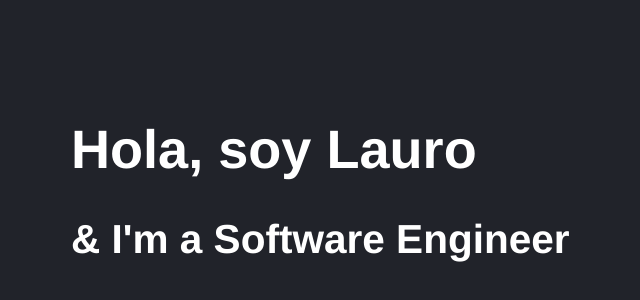
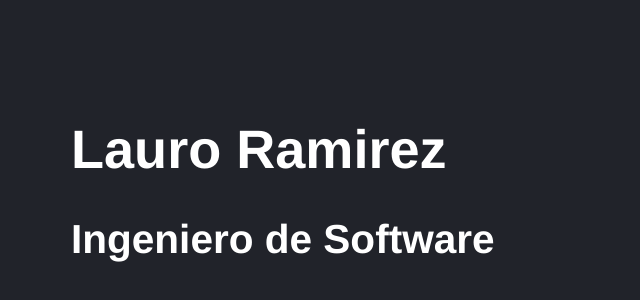
Before and after one commit to ImSuperSir/LearningReactVite, a React (Vite) app: page / in a window 1280 px wide. Shown: the part 66-366 px from the top of the page, without its empty margins (77-717 px from the left). Built offline with nearby package versions, Linux system fonts and the light colour scheme.

Commit message:
MyFirstApp - props

```diff
--- a/package.json
+++ b/package.json
@@ -10,6 +10,7 @@
     "preview": "vite preview"
   },
   "dependencies": {
+    "prop-types": "^15.8.1",
     "react": "^18.2.0",
     "react-dom": "^18.2.0"
   },
--- a/src/MyFirstApp.jsx
+++ b/src/MyFirstApp.jsx
@@ -1,4 +1,11 @@
 //Esta es mi primera aplicacion
+
+
+//esto hay que instalarlo manualmente
+//yarn add prop-types  <- esta es la forma de instalarlo desde la terminal
+//Esto me sirve para definir el tipo de las propiedades
+import PropTypes from "prop-types";
+
 
 const GetUserName = () =>
 {
@@ -18,8 +25,12 @@ const getSumaNumeros = (a, b) =>
 // </>
 // );
 
-export const MyFirstApp = ({title="Hola, soy Lauro Ramirez", subtitle="subtitulo"}) =>
+export const MyFirstApp = ({ title, subtitle = "subtitulo" }) =>
 {
+  if (!title)
+  {
+    throw new Error('El titulo es absolutamente necesario.');
+  }
   // const lValor = GetUserName();
   return (
     <>
@@ -31,3 +42,24 @@ export const MyFirstApp = ({title="Hola, soy Lauro Ramirez", subtitle="subtitulo
     </>
   )
 }
+
+
+
+/*
+las definiciones de props, no se pueden
+tenerse antes de la definición de los componentes
+
+*/
+MyFirstApp.propTypes = {
+  title: PropTypes.string.isRequired,
+  subtitle: PropTypes.string.isRequired
+}
+
+
+/*
+Los default props se cargan antes que los propTypes, por eso no manda error si no
+se envian desde la página */
+MyFirstApp.defaultProps = {
+  subtitle: "Ingeniero de Software",
+  title: "Lauro Ramirez",
+}
--- a/src/main.jsx
+++ b/src/main.jsx
@@ -11,6 +11,7 @@ import './styles.css'
 
 ReactDOM.createRoot(document.getElementById('root')).render(
   <React.StrictMode>
-    <MyFirstApp title='Hola, soy Lauro' subtitle="& I'm a Software Engineer"/>
+    {/* <MyFirstApp  title="Software Engineer" subtitle="Lauro Ramirez H."/> */}
+    <MyFirstApp />
   </React.StrictMode>
 );
```
